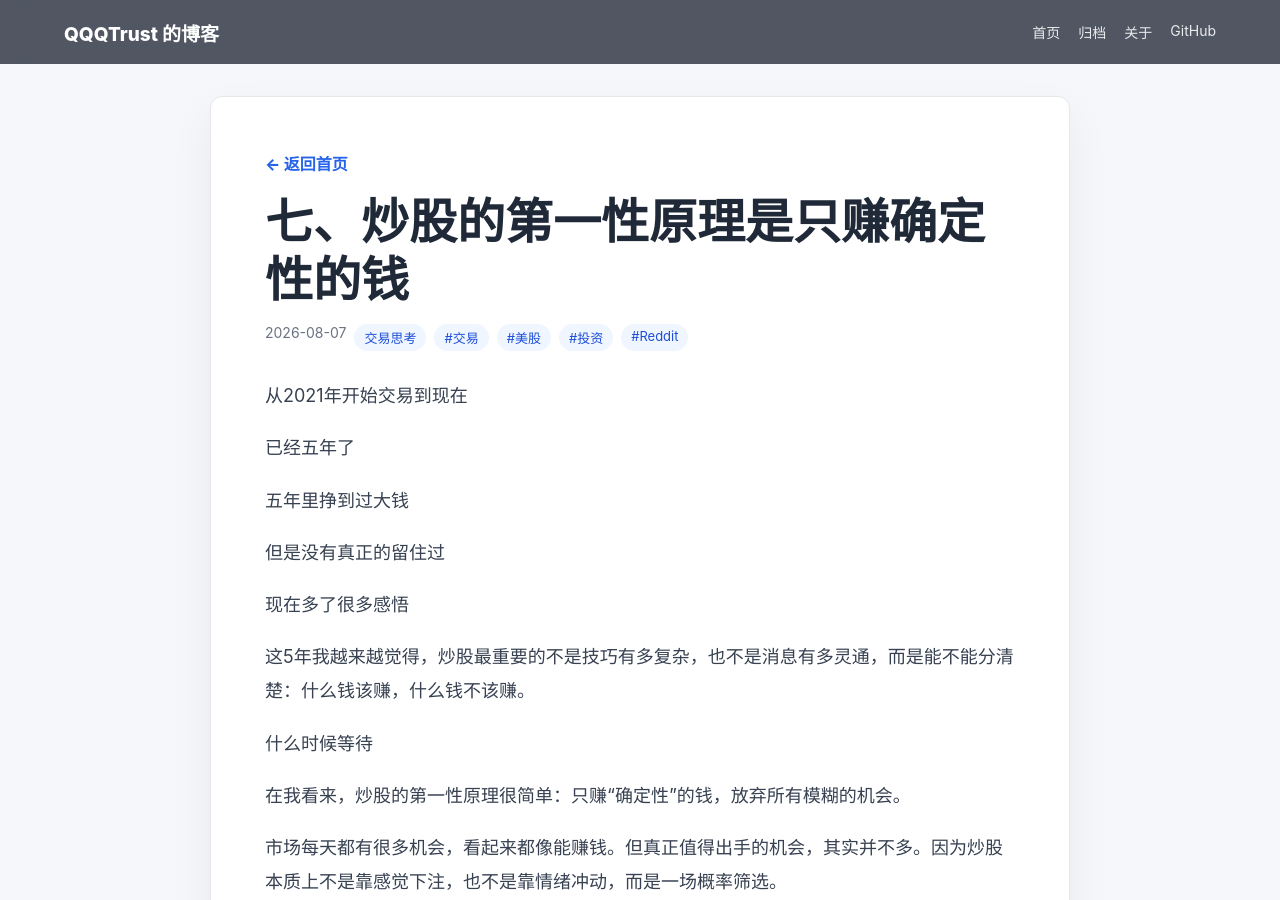
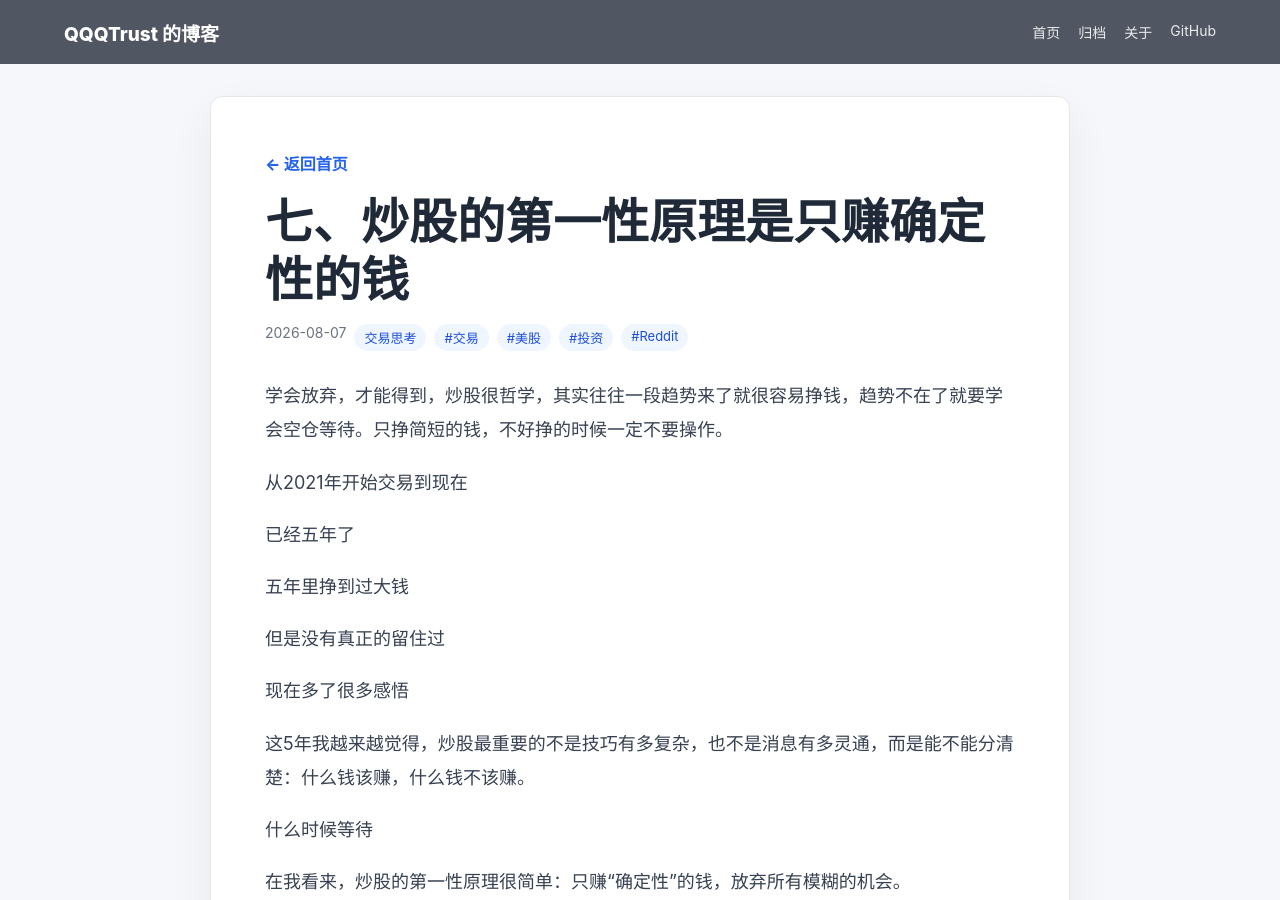
Before and after one commit to QQQTrust/QQQTrust.github.io, a Jekyll site: the page built from _posts/2026-08-07-reddit-1vhm15k.md, in a window 1280 px wide and 900 px high. Built offline with Jekyll 4.4.1, drawn with Linux system fonts in a browser that asks for light colours.

Commit message:
Update 2026-08-07-reddit-1vhm15k.md

```diff
--- a/_posts/2026-08-07-reddit-1vhm15k.md
+++ b/_posts/2026-08-07-reddit-1vhm15k.md
@@ -8,6 +8,7 @@ tags: [交易, 美股, 投资, Reddit]
 source: "https://www.reddit.com/user/QQQTrust/comments/1vhm15k/%E7%82%92%E8%82%A1%E7%9A%84%E7%AC%AC%E4%B8%80%E6%80%A7%E5%8E%9F%E7%90%86%E6%98%AF%E5%8F%AA%E8%B5%9A%E7%A1%AE%E5%AE%9A%E6%80%A7%E7%9A%84%E9%92%B1/"
 reddit_id: "1vhm15k"
 ---
+学会放弃，才能得到，炒股很哲学，其实往往一段趋势来了就很容易挣钱，趋势不在了就要学会空仓等待。只挣简短的钱，不好挣的时候一定不要操作。
 
 从2021年开始交易到现在
 
```
